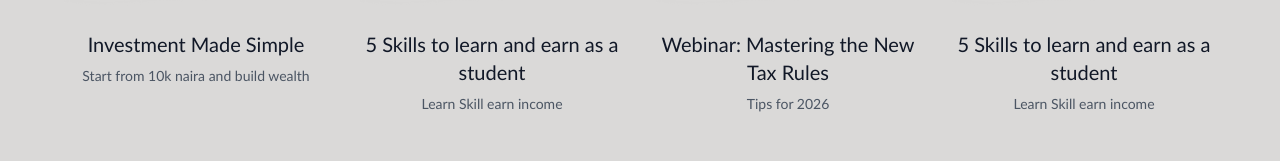
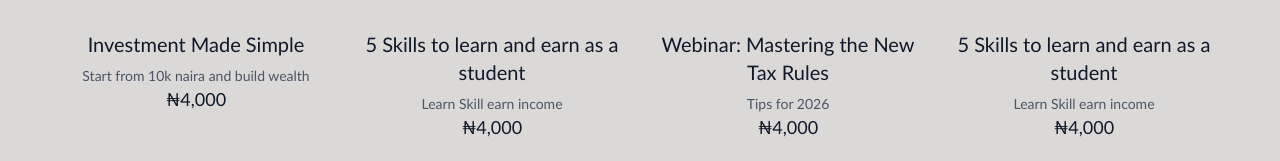
Before and after one commit to ydkdan6/growtt, a React (Vite) app: page / in a window 1280 px wide. Shown: the part 3434-3595 px from the top of the page. Built offline with nearby package versions, Linux system fonts and the light colour scheme.

Commit message:
feat: display price information for learning modules in the index page

```diff
--- a/src/pages/Index.tsx
+++ b/src/pages/Index.tsx
@@ -510,6 +510,7 @@ const handleWaitlistSubscribe = () => {
                   <div className="text-center">
                     <h4 className="text-xl font-normal text-gray-900 mb-2">{module.title}</h4>
                     <p className="text-gray-600 text-sm">{module.description}</p>
+                    <h4 className="text-[18px] font-normal text-gray-900 mb-2">{module.price}</h4>
                   </div>
                 </motion.div>
               ))}
```
